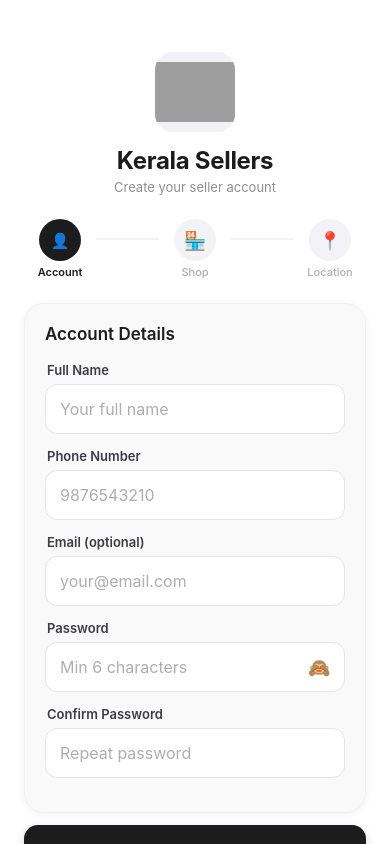
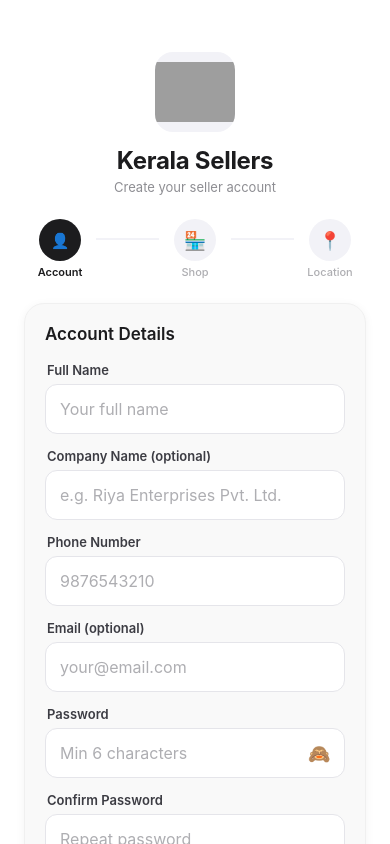
Before and after one commit to Adarsh-oo7/KERALASELLER-APP, a React Native app: screen /Register in a window 390 px wide. Built offline with nearby package versions, Linux system fonts and the light colour scheme; grey boxes are pictures that could not be loaded.

Commit message:
fix: add company name field to registration form (Step 1)

```diff
--- a/src/screens/auth/RegisterScreen.tsx
+++ b/src/screens/auth/RegisterScreen.tsx
@@ -22,22 +22,23 @@ export default function RegisterScreen({ navigation }: Props) {
   const { signIn } = useAuth();
   const [step, setStep] = useState(0);
 
-  const [name, setName]         = useState('');
-  const [phone, setPhone]       = useState('');
-  const [email, setEmail]       = useState('');
-  const [password, setPassword] = useState('');
-  const [confirm, setConfirm]   = useState('');
-  const [showPass, setShowPass] = useState(false);
-  const [shopName, setShopName] = useState('');
-  const [shopDesc, setShopDesc] = useState('');
-  const [category, setCategory] = useState('');
-  const [city, setCity]         = useState('');
-  const [address, setAddress]   = useState('');
-  const [pincode, setPincode]   = useState('');
-  const [whatsapp, setWhatsapp] = useState('');
-  const [loading, setLoading]   = useState(false);
-  const [error, setError]       = useState('');
-  const [focused, setFocused]   = useState<string | null>(null);
+  const [name, setName]           = useState('');
+  const [company, setCompany]     = useState('');  // ← NEW: company name
+  const [phone, setPhone]         = useState('');
+  const [email, setEmail]         = useState('');
+  const [password, setPassword]   = useState('');
+  const [confirm, setConfirm]     = useState('');
+  const [showPass, setShowPass]   = useState(false);
+  const [shopName, setShopName]   = useState('');
+  const [shopDesc, setShopDesc]   = useState('');
+  const [category, setCategory]   = useState('');
+  const [city, setCity]           = useState('');
+  const [address, setAddress]     = useState('');
+  const [pincode, setPincode]     = useState('');
+  const [whatsapp, setWhatsapp]   = useState('');
+  const [loading, setLoading]     = useState(false);
+  const [error, setError]         = useState('');
+  const [focused, setFocused]     = useState<string | null>(null);
 
   const shakeAnim = useRef(new Animated.Value(0)).current;
   const fadeAnim  = useRef(new Animated.Value(1)).current;
@@ -95,6 +96,7 @@ export default function RegisterScreen({ navigation }: Props) {
         category: category.trim(), city: city.trim(),
       };
       if (email)    payload.email            = email.trim();
+      if (company)  payload.company_name     = company.trim();  // ← NEW: send company_name to API
       if (shopDesc) payload.shop_description = shopDesc.trim();
       if (address)  payload.address          = address.trim();
       if (pincode)  payload.pincode          = pincode;
@@ -149,8 +151,11 @@ export default function RegisterScreen({ navigation }: Props) {
   );
 
   const steps = [
+    // ─── Step 0 : Account ─────────────────────────────────────────────────────
     <React.Fragment key="0">
       <Field id="name"    label="Full Name"           value={name}     onChange={setName}     placeholder="Your full name" />
+      {/* ── NEW: Company Name field ── */}
+      <Field id="company" label="Company Name (optional)" value={company} onChange={setCompany} placeholder="e.g. Riya Enterprises Pvt. Ltd." />
       <Field id="phone"   label="Phone Number"        value={phone}    onChange={(t:string)=>setPhone(t.replace(/\D/g,'').slice(0,10))} placeholder="9876543210" keyboard="numeric" />
       <Field id="email"   label="Email (optional)"    value={email}    onChange={setEmail}    placeholder="your@email.com" keyboard="email-address" />
       <Field id="pass"    label="Password"            value={password} onChange={setPassword} placeholder="Min 6 characters" secure={!showPass}
@@ -158,11 +163,15 @@ export default function RegisterScreen({ navigation }: Props) {
       />
       <Field id="cnf"     label="Confirm Password"   value={confirm}  onChange={setConfirm}  placeholder="Repeat password" secure />
     </React.Fragment>,
+
+    // ─── Step 1 : Shop ────────────────────────────────────────────────────────
     <React.Fragment key="1">
       <Field id="shop"    label="Shop Name"              value={shopName} onChange={setShopName} placeholder="e.g. Riya Textiles" />
       <Field id="cat"     label="Category"               value={category} onChange={setCategory} placeholder="e.g. Clothing, Grocery" />
       <Field id="desc"    label="Description (optional)" value={shopDesc} onChange={setShopDesc} placeholder="Brief shop description" multiline />
     </React.Fragment>,
+
+    // ─── Step 2 : Location ────────────────────────────────────────────────────
     <React.Fragment key="2">
       <Field id="city"    label="City"                   value={city}     onChange={setCity}     placeholder="e.g. Kochi" />
       <Field id="addr"    label="Address (optional)"     value={address}  onChange={setAddress}  placeholder="Street / area" />
```
